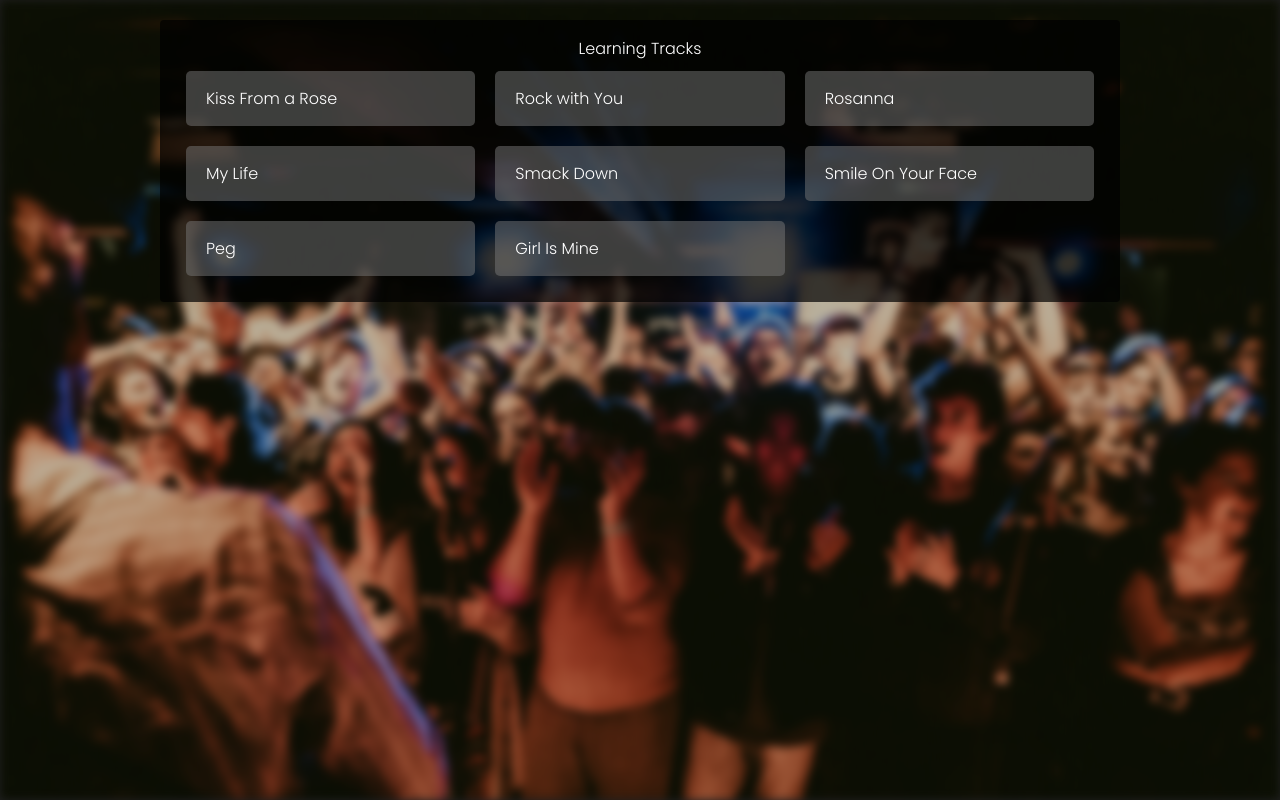
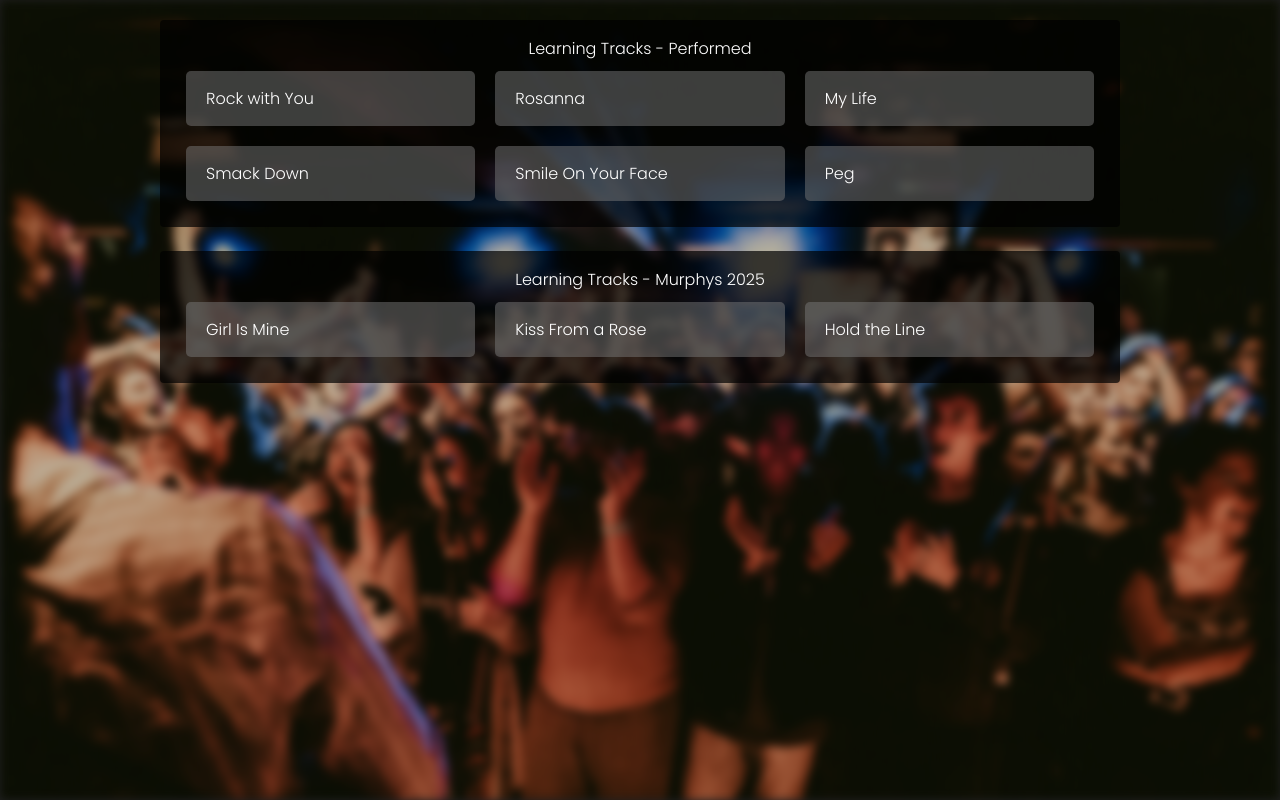
Before and after one commit to WillyC97/stemplayer, a React (Create React App) app: page /Dovengers in a window 1280 px wide. Built offline with nearby package versions, Linux system fonts and the light colour scheme; no server answers.

Commit message:
Add Hold The Line

```diff
--- a/src/index.js
+++ b/src/index.js
@@ -27,6 +27,7 @@ import smackDownData from './pages/Dovengers/smackDown.json';
 import smileOnYourFaceData from './pages/Dovengers/smileOnYourFace.json';
 import pegData from './pages/Dovengers/peg.json'
 import girlIsMineData from './pages/Dovengers/girlIsMine.json'
+import holdTheLineData from './pages/Dovengers/holdTheLine.json'
 
 const rootElement = document.getElementById('root');
 const root = createRoot(rootElement);
@@ -56,6 +57,7 @@ function MainPage() {
           <Route path="/Dovengers/smileOnYourFace" element={<App songData={smileOnYourFaceData} />} />
           <Route path="/Dovengers/peg" element={<App songData={pegData} />} />
           <Route path="/Dovengers/girlIsMine" element={<App songData={girlIsMineData} />} />
+          <Route path="/Dovengers/holdTheLine" element={<App songData={holdTheLineData} />} />
         </Routes>
     </BrowserRouter>
   );
--- a/src/pages/Dovengers/Dovengers.js
+++ b/src/pages/Dovengers/Dovengers.js
@@ -15,19 +15,30 @@ const DovengersPage = () => {
       ></div>
       <div className="artist-page-content">
         <div className="artist-page-content-style">
+        {/* ----------------------------------------------------------------------------------------------------- */}
           <div className='artist-page-dark-block' >
             <div className='artist-page-song-group-header'>
-              <div className='artist-page-text'> {"Learning Tracks"} </div>
+              <div className='artist-page-text'> {"Learning Tracks - Performed"} </div>
             </div>
             <div className='artist-page-song-group-container' >
-              <Link to="/Dovengers/kissFromARose" className="artist-page-button-style">Kiss From a Rose</Link>
               <Link to="/Dovengers/rockWithYou" className="artist-page-button-style">Rock with You</Link>
               <Link to="/Dovengers/rosanna" className="artist-page-button-style">Rosanna</Link>
               <Link to="/Dovengers/myLife" className="artist-page-button-style">My Life</Link>
               <Link to="/Dovengers/smackDown" className="artist-page-button-style">Smack Down</Link>
               <Link to="/Dovengers/smileOnYourFace" className="artist-page-button-style">Smile On Your Face</Link>
               <Link to="/Dovengers/peg" className="artist-page-button-style">Peg</Link>
+            </div>
+          </div>
+
+          {/*--------------------------------New for Murphys------------------------------*/}
+          <div className='artist-page-dark-block' >
+            <div className='artist-page-song-group-header'>
+              <div className='artist-page-text'> {"Learning Tracks - Murphys 2025"} </div>
+            </div>
+            <div className='artist-page-song-group-container' >
               <Link to="/Dovengers/girlIsMine" className="artist-page-button-style">Girl Is Mine</Link>
+              <Link to="/Dovengers/kissFromARose" className="artist-page-button-style">Kiss From a Rose</Link>
+              <Link to="/Dovengers/holdTheLine" className="artist-page-button-style">Hold the Line</Link>
             </div>
           </div>
         </div>
--- /dev/null
+++ b/src/pages/Dovengers/holdTheLine.json
@@ -0,0 +1,36 @@
+{
+  "SongInfo": {
+    "songtitle": "Hold the Line",
+    "songpath": "Hold the Line/Dovengers/"
+  },
+  "StemInfo": [
+    {
+      "title": "Mack",
+      "file": "HoldTheLine_Mack.mp3",
+      "waveform": "HoldTheLine_Mack_waveform.png",
+      "colour": "#B69103",
+      "volume": 1.0
+    },
+    {
+      "title": "George",
+      "file": "HoldTheLine_George.mp3",
+      "waveform": "HoldTheLine_George_waveform.png",
+      "colour": "#DD08FB",
+      "volume": 1.0
+    },
+    {
+      "title": "Will",
+      "file": "HoldTheLine_Will.mp3",
+      "waveform": "HoldTheLine_Will_waveform.png",
+      "colour": "#C72006",
+      "volume": 1.0
+    },
+    {
+      "title": "Backing",
+      "file": "HoldTheLine_Backing.mp3",
+      "waveform": "HoldTheLine_Backing_waveform.png",
+      "colour": "#D10450",
+      "volume": 1.0
+    }
+  ]
+}
```
